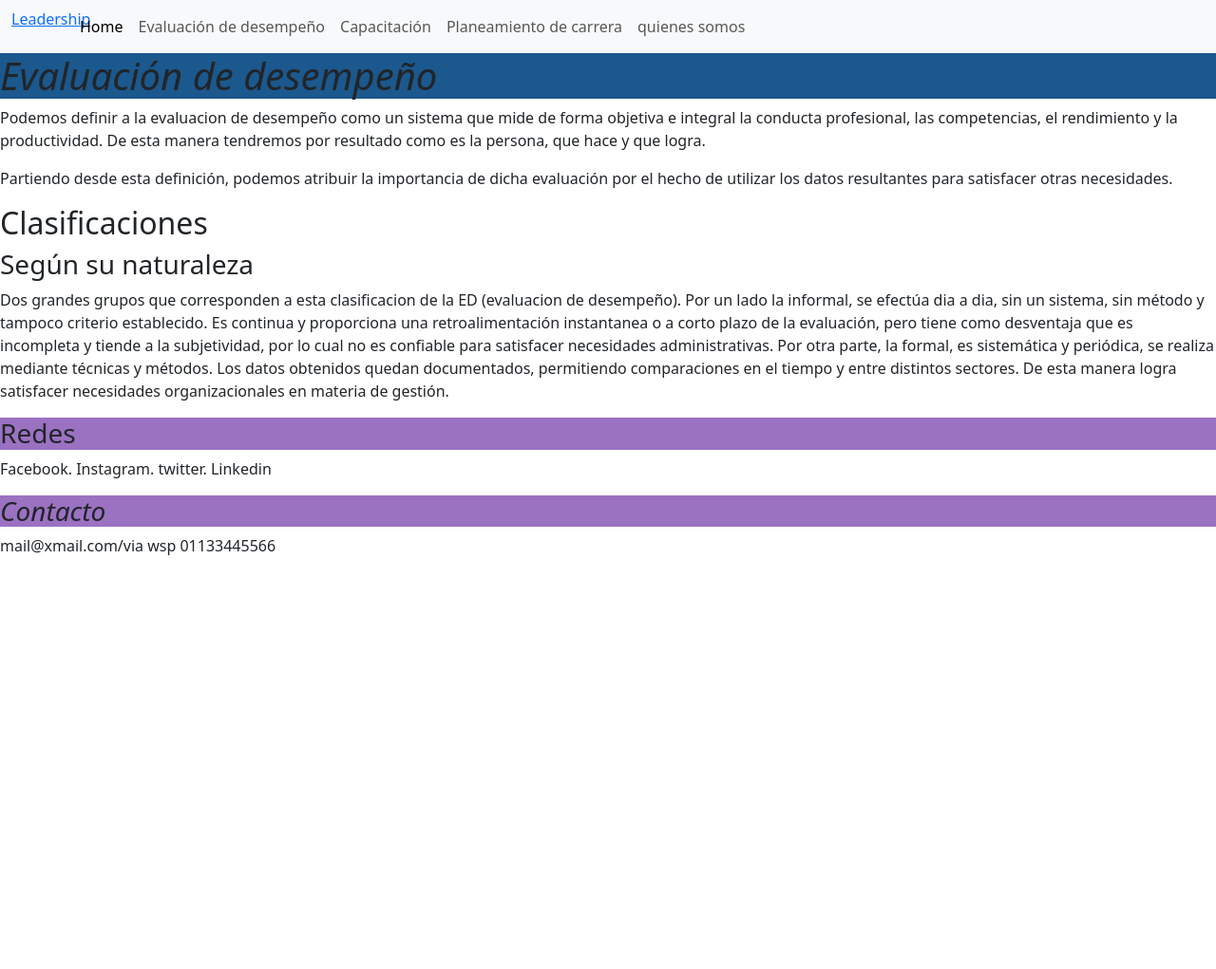
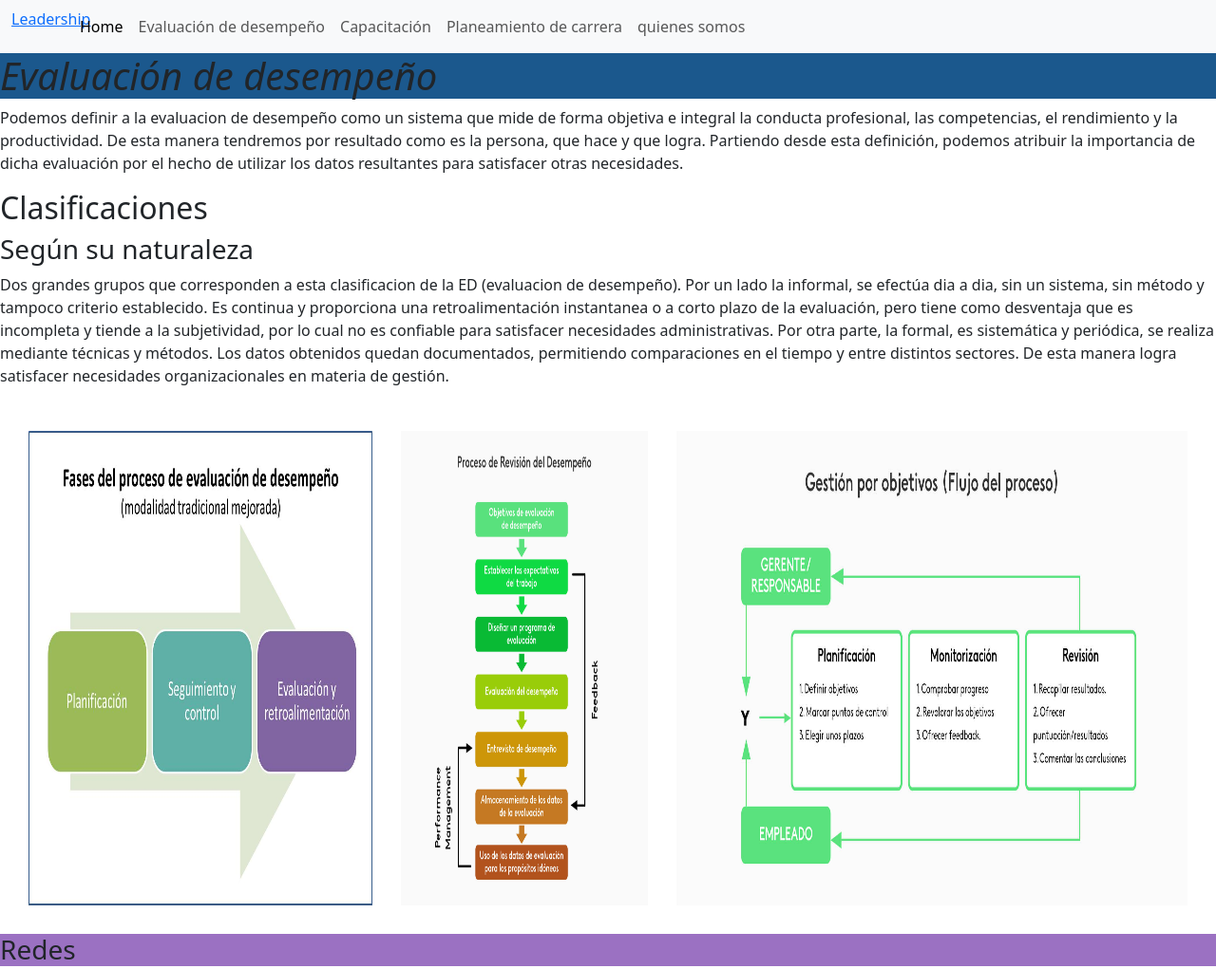
Before and after one commit to dgm026/Leadership, a plain HTML site: page pages/ED.html in a window 1280 px wide. Shown: the top 1021 px of the page at 95% size. Before the commit the page ends 800 px from the top, so only its background shows below. Drawn offline with nearby package versions, Linux system fonts and the light colour scheme.

Commit message:
cuarto commit

```diff
--- a/css/style.css
+++ b/css/style.css
@@ -34,7 +34,7 @@ font-style: oblique;
 }
 .tarjeta_imagen {
     max-width: 100%;
-    height: 400px;
+    height: 500px;
 }
 
 .pasos-cap {
--- a/pages/CAP.html
+++ b/pages/CAP.html
@@ -6,7 +6,7 @@
     <title>Capacitación</title>
     <link href="https://cdn.jsdelivr.net/npm/bootstrap@5.3.2/dist/css/bootstrap.min.css" rel="stylesheet" integrity="sha384-T3c6CoIi6uLrA9TneNEoa7RxnatzjcDSCmG1MXxSR1GAsXEV/Dwwykc2MPK8M2HN" crossorigin="anonymous">
     <link rel="stylesheet" href="../css/style.css">
-
+    <link rel="shortcut icon" href="./img/icono.jpg" type="image/x-icon">
     </head>
     <body>
         <header>
@@ -84,10 +84,10 @@
         <img src="../img/ciclo-cap.jpg" alt="ciclo-capacitacion" class="tarjeta_imagen">
     </div>
     <div class="tarjeta">
-      <img src="../img/ciclo-cap.jpg" alt="ciclo-capacitacion" class="tarjeta_imagen">
+      <img src="../img/pasosdelprocesode-capacitacion.jpg" alt="ciclo-capacitacion" class="tarjeta_imagen">
   </div>
   <div class="tarjeta">
-    <img src="../img/ciclo-cap.jpg" alt="ciclo-capacitacion" class="tarjeta_imagen">
+    <img src="../img/capacitacion.jpg" alt="ciclo-capacitacion" class="tarjeta_imagen">
 </div>
     </section>
     <div class="contenedor">
--- a/pages/ED.html
+++ b/pages/ED.html
@@ -6,6 +6,7 @@
     <title>Evaluación de desempeño</title>
     <link href="https://cdn.jsdelivr.net/npm/bootstrap@5.3.2/dist/css/bootstrap.min.css" rel="stylesheet" integrity="sha384-T3c6CoIi6uLrA9TneNEoa7RxnatzjcDSCmG1MXxSR1GAsXEV/Dwwykc2MPK8M2HN" crossorigin="anonymous">
     <link rel="stylesheet" href="../css/style.css">
+    <link rel="shortcut icon" href="./img/icono.jpg" type="image/x-icon">
 </head>
 <body>
  <header>
@@ -57,10 +58,8 @@
   </section>
 <p>
   Podemos definir a la evaluacion de desempeño como un sistema que mide de forma objetiva e integral la conducta profesional, las competencias, el rendimiento y la productividad. De esta manera tendremos por resultado como es la persona, que hace y que logra.
-</p>
- <p>
   Partiendo desde esta definición, podemos atribuir la importancia de dicha evaluación por el hecho de utilizar los datos resultantes para satisfacer otras necesidades.
- </p>
+  </p>
  <section>
  <h2>Clasificaciones</h2>
  </section>
@@ -70,7 +69,20 @@
 <p>
   Dos grandes grupos que corresponden a esta clasificacion de la ED (evaluacion de desempeño). Por un lado la informal, se efectúa dia a dia, sin un sistema, sin método y tampoco criterio establecido. Es continua y proporciona una retroalimentación instantanea o a corto plazo de la evaluación, pero tiene como desventaja que es incompleta y tiende a la subjetividad, por lo cual no es confiable para satisfacer necesidades administrativas. Por otra parte, la formal, es sistemática y periódica, se realiza mediante técnicas y métodos. Los datos obtenidos quedan documentados, permitiendo comparaciones en el tiempo y entre distintos sectores. De esta manera logra satisfacer necesidades organizacionales en materia de gestión.
 </p>
+
+<section class="tarjetitas">
+  <div class="tarjeta">
+    <img src="../img/proceso-ED.jpg" alt="proceso-evaluación de desempeño" class="tarjeta_imagen">
+</div>
+<div class="tarjeta">
+  <img src="../img/pasos durante la ED.jpg" alt="pasos durante la evaluacion de desempeño" class="tarjeta_imagen">
+</div>
+<div class="tarjeta">
+<img src="../img/gestion por objetivos-ed.jpg" alt="gestion por objetivos" class="tarjeta_imagen">
+</div>
+</section>
 </main>
+
 
 <footer>
 
```
Also changed, not shown: pages/PC.html (+1 -1 lines), pages/quienesomos.html (+1 -1 lines), img/capacitacion.jpg (added), img/gestion por objetivos-ed.jpg (added), img/pasos durante la ED.jpg (added).
